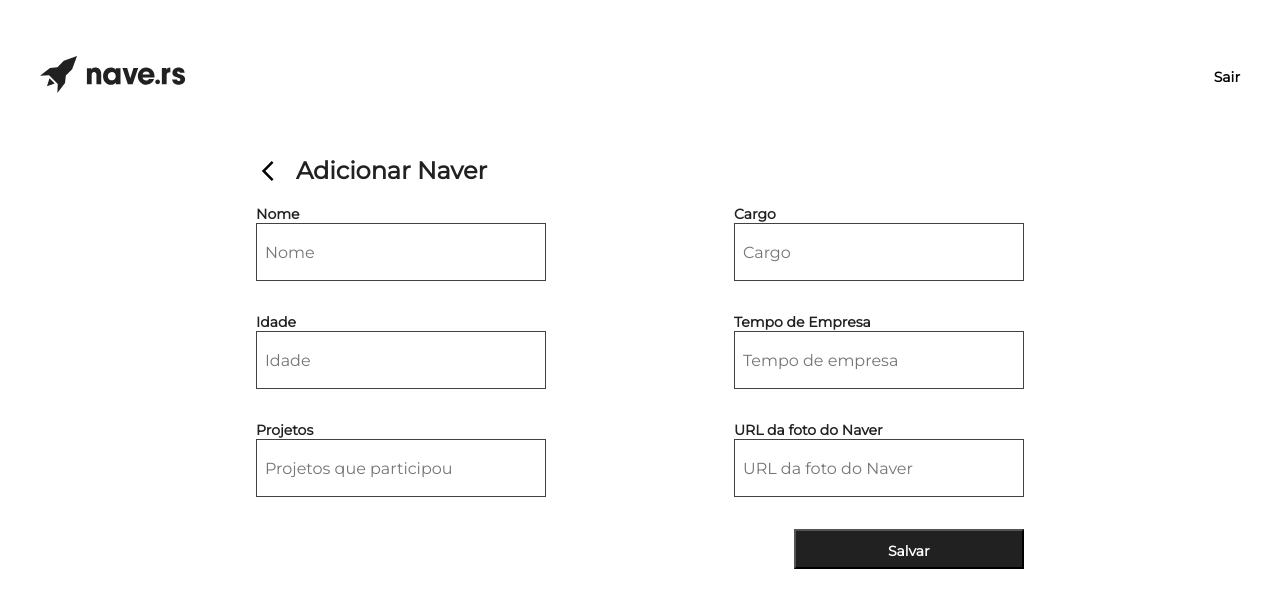
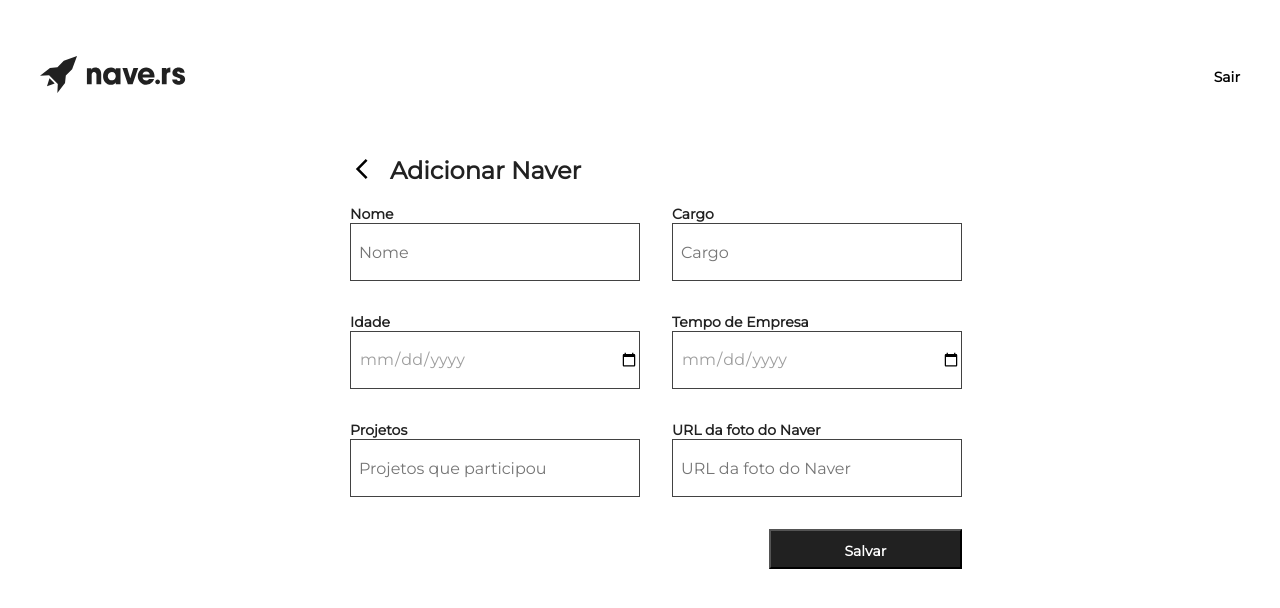
Before and after one commit to UsefulHunter/teste-frontend-nave, a Gatsby site: page /AddNaver in a window 1280 px wide. Built offline with nearby package versions, Linux system fonts and the light colour scheme; Gatsby itself is replaced by a stand-in of ours.

Commit message:
Finished Add/Create screen.

```diff
--- a/src/components/Input.js
+++ b/src/components/Input.js
@@ -12,8 +12,20 @@ const InputField = styled.input`
   font-size: 16px;
   line-height: 24px;
   color: #9e9e9e;
+
+  ::invalid {
+    border: 1px solid red;
+  }
 `
 
-const Input = props => <InputField placeholder={props.placeholder} />
+const Input = props => (
+  <InputField
+    placeholder={props.placeholder}
+    onChange={props.onChange}
+    name={props.name}
+    type={props.type}
+    required
+  />
+)
 
 export default Input
--- a/src/pages/AddNaver/index.js
+++ b/src/pages/AddNaver/index.js
@@ -1,4 +1,4 @@
-import React, { useState, useEffect } from "react"
+import React, { useState, useRef } from "react"
 import api from "../../services/api"
 import Header from "../../components/Header"
 import styled from "styled-components"
@@ -6,9 +6,19 @@ import ArrowBackSVG from "../../components/ArrowBackSVG"
 import Label from "../../components/Label"
 import Input from "../../components/Input"
 import Feedback from "../../components/Feedback"
+import { navigate } from "gatsby"
+import { dateFormatter } from "../../utils/DateFormatter"
 
 const AddNaverContainer = styled.div`
   padding: 24px 32px 32px 32px;
+`
+
+const Text = styled.span`
+  font-family: Montserrat;
+  font-style: normal;
+  font-weight: normal;
+  font-size: 16px;
+  line-height: 24px;
 `
 
 const TitleContainer = styled.div`
@@ -16,9 +26,11 @@ const TitleContainer = styled.div`
   flex-direction: row;
   justify-content: flex-start;
   align-items: center;
+  margin-left: 32px;
 
   @media (max-width: 768px) {
     margin-right: 0;
+    margin-left: 0;
     width: 100%;
   }
 `
@@ -30,7 +42,6 @@ const Title = styled.h1`
   font-size: 24px;
   line-height: 36px;
   color: #212121;
-  margin-left: 16px;
 `
 
 const ContentWrapper = styled.div`
@@ -47,7 +58,6 @@ const ContentWrapper = styled.div`
 const FormContainer = styled.form`
   display: flex;
   flex-direction: column;
-  width: 60vw;
 `
 const InputRow = styled.div`
   display: flex;
@@ -57,12 +67,19 @@ const InputRow = styled.div`
 
   @media (max-width: 768px) {
     flex-direction: column;
+    margin-bottom: 0;
     width: 100%;
   }
 `
 const InputItem = styled.div`
   display: flex;
   flex-direction: column;
+  margin-left: 32px;
+
+  @media (max-width: 768px) {
+    margin-bottom: 16px;
+    margin-left: 0;
+  }
 `
 
 const FormButton = styled.button`
@@ -84,49 +101,135 @@ const FormButton = styled.button`
   }
 `
 
+const Icon = styled.div`
+  margin-right: 16px;
+  cursor: pointer;
+`
+
 const AddNaver = () => {
+  const [name, setName] = useState("")
+  const [jobRole, setJobRole] = useState("")
+  const [date, setDate] = useState("")
+  const [admissionDate, setAdmissionDate] = useState("")
+  const [project, setProject] = useState("")
+  const [url, setUrl] = useState("")
+  const feedbackRef = useRef()
+  console.log(name, jobRole, date, admissionDate, project, url)
+
+  const openFeedback = () => {
+    feedbackRef.current.openFeedback()
+  }
+
+  const onSubmit = event => {
+    event.preventDefault()
+    try {
+      api.post("navers", {
+        job_role: jobRole,
+        admission_date: admissionDate,
+        birthdate: date,
+        project: project,
+        name: name,
+        url: url,
+      })
+      openFeedback()
+    } catch (error) {
+      if (error.response) {
+        console.error("error.response: ", error.response)
+      }
+    }
+  }
+
   return (
     <AddNaverContainer>
       <Header />
       <ContentWrapper>
-        <FormContainer>
+        <FormContainer onSubmit={onSubmit}>
           <TitleContainer>
-            <ArrowBackSVG />
+            <Icon
+              onClick={() => {
+                navigate("/Home")
+              }}
+            >
+              <ArrowBackSVG />
+            </Icon>
+
             <Title>Adicionar Naver</Title>
           </TitleContainer>
           <InputRow>
             <InputItem>
               <Label value="Nome" />
-              <Input placeholder="Nome" />
+              <Input
+                name="Name"
+                type="text"
+                onChange={event => setName(event.target.value)}
+                value={name}
+                placeholder="Nome"
+              />
             </InputItem>
             <InputItem>
               <Label value="Cargo" />
-              <Input placeholder="Cargo" />
+              <Input
+                name="JobRole"
+                type="text"
+                onChange={event => setJobRole(event.target.value)}
+                value={jobRole}
+                placeholder="Cargo"
+              />
             </InputItem>
           </InputRow>
           <InputRow>
             <InputItem>
               <Label value="Idade" />
-              <Input placeholder="Idade" />
+              <Input
+                name="Date"
+                type="date"
+                value={date}
+                onChange={event => setDate(dateFormatter(event.target.value))}
+                placeholder="Idade"
+              />
             </InputItem>
             <InputItem>
               <Label value="Tempo de Empresa" />
-              <Input placeholder="Tempo de empresa" />
+              <Input
+                name="AdmissionDate"
+                type="date"
+                value={admissionDate}
+                onChange={event =>
+                  setAdmissionDate(dateFormatter(event.target.value))
+                }
+                placeholder="Tempo de empresa"
+              />
             </InputItem>
           </InputRow>
           <InputRow>
             <InputItem>
               <Label value="Projetos" />
-              <Input placeholder="Projetos que participou" />
+              <Input
+                name="Project"
+                type="text"
+                value={project}
+                onChange={event => setProject(event.target.value)}
+                placeholder="Projetos que participou"
+              />
             </InputItem>
             <InputItem>
               <Label value="URL da foto do Naver" />
-              <Input placeholder="URL da foto do Naver" />
+              <Input
+                name="Url"
+                type="url"
+                value={url}
+                onChange={event => setUrl(event.target.value)}
+                placeholder="URL da foto do Naver"
+              />
             </InputItem>
           </InputRow>
-          <FormButton>Salvar</FormButton>
+          <FormButton type="submit">Salvar</FormButton>
         </FormContainer>
       </ContentWrapper>
+      <Feedback ref={feedbackRef}>
+        <Title>Naver criado</Title>
+        <Text>Naver criado com sucesso!</Text>
+      </Feedback>
     </AddNaverContainer>
   )
 }
--- /dev/null
+++ b/src/utils/DateFormatter.js
@@ -0,0 +1,8 @@
+export const dateFormatter = date => {
+  const dateToBeFormatted = new Date(date)
+  const day = dateToBeFormatted.getUTCDate()
+  const month = dateToBeFormatted.getMonth()
+  const year = dateToBeFormatted.getFullYear()
+  const dateFormatted = `${day}/${month}/${year}`
+  return dateFormatted
+}
```
